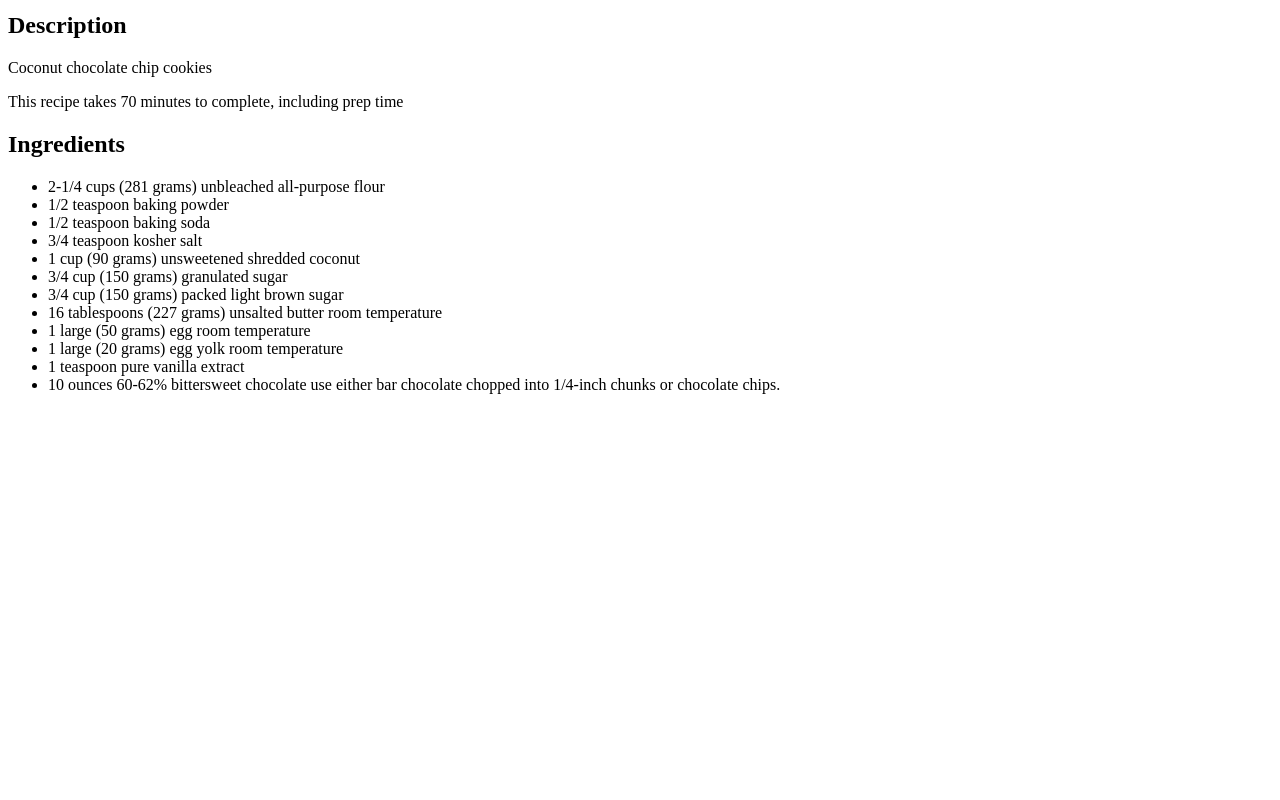
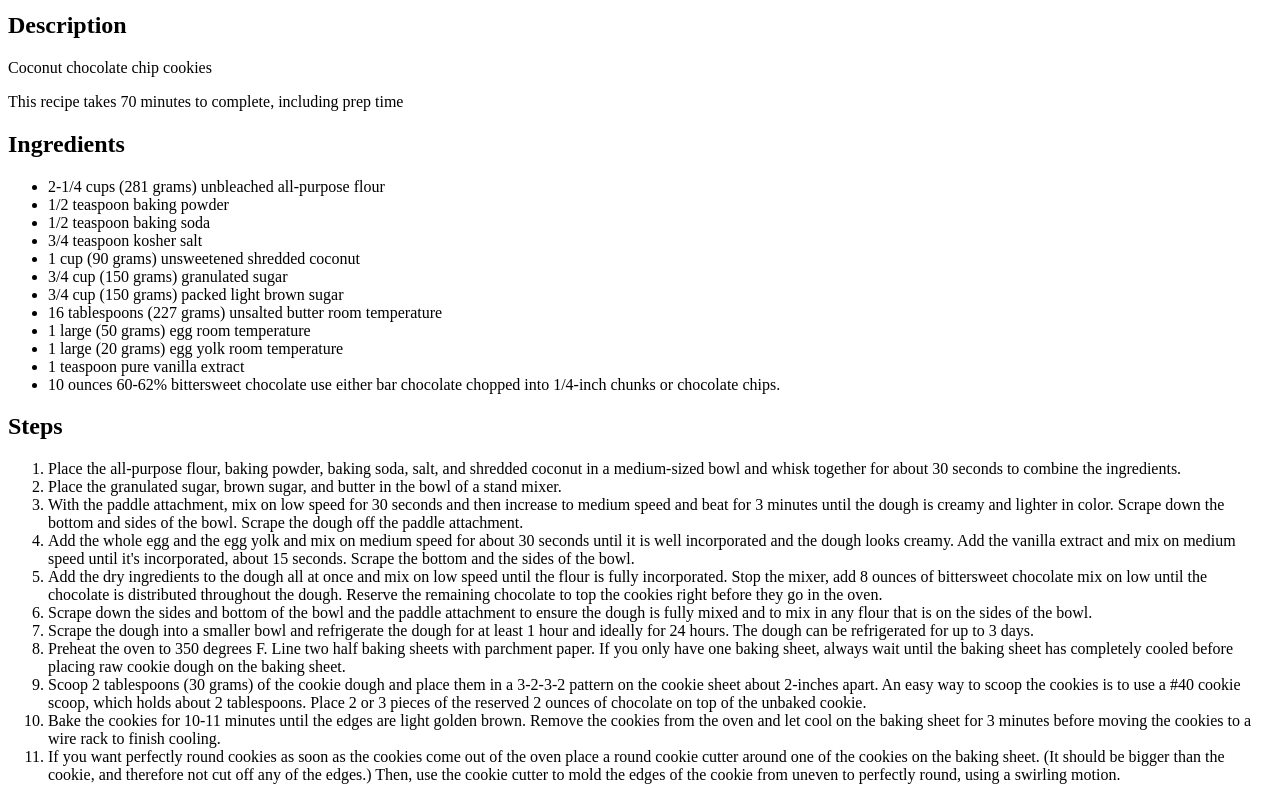
Before and after one commit to dclay9/odin-recipes, a plain HTML site: page recipes/cookies.html in a window 1280 px wide. Shown: the part 392-1192 px from the top of the page. Before the commit the page ends 802 px from the top, so only its background shows below. Drawn offline with Linux system fonts and the light colour scheme.

Commit message:
Add recipe steps for cookies page

```diff
--- a/recipes/cookies.html
+++ b/recipes/cookies.html
@@ -27,5 +27,19 @@
         <li>1 teaspoon pure vanilla extract</li>
         <li>10 ounces 60-62% bittersweet chocolate use either bar chocolate chopped into 1/4-inch chunks or chocolate chips.</li>
     </ul>
+    <h2>Steps</h2>
+    <ol>
+        <li>Place the all-purpose flour, baking powder, baking soda, salt, and shredded coconut in a medium-sized bowl and whisk together for about 30 seconds to combine the ingredients.</li>
+        <li>Place the granulated sugar, brown sugar, and butter in the bowl of a stand mixer.</li>
+        <li>With the paddle attachment, mix on low speed for 30 seconds and then increase to medium speed and beat for 3 minutes until the dough is creamy and lighter in color. Scrape down the bottom and sides of the bowl. Scrape the dough off the paddle attachment.</li>
+        <li>Add the whole egg and the egg yolk and mix on medium speed for about 30 seconds until it is well incorporated and the dough looks creamy. Add the vanilla extract and mix on medium speed until it's incorporated, about 15 seconds. Scrape the bottom and the sides of the bowl.</li>
+        <li>Add the dry ingredients to the dough all at once and mix on low speed until the flour is fully incorporated. Stop the mixer, add 8 ounces of bittersweet chocolate mix on low until the chocolate is distributed throughout the dough. Reserve the remaining chocolate to top the cookies right before they go in the oven.</li>
+        <li>Scrape down the sides and bottom of the bowl and the paddle attachment to ensure the dough is fully mixed and to mix in any flour that is on the sides of the bowl.</li>
+        <li>Scrape the dough into a smaller bowl and refrigerate the dough for at least 1 hour and ideally for 24 hours. The dough can be refrigerated for up to 3 days.</li>
+        <li>Preheat the oven to 350 degrees F. Line two half baking sheets with parchment paper. If you only have one baking sheet, always wait until the baking sheet has completely cooled before placing raw cookie dough on the baking sheet.</li>
+        <li>Scoop 2 tablespoons (30 grams) of the cookie dough and place them in a 3-2-3-2 pattern on the cookie sheet about 2-inches apart. An easy way to scoop the cookies is to use a #40 cookie scoop, which holds about 2 tablespoons. Place 2 or 3 pieces of the reserved 2 ounces of chocolate on top of the unbaked cookie.</li>
+        <li>Bake the cookies for 10-11 minutes until the edges are light golden brown. Remove the cookies from the oven and let cool on the baking sheet for 3 minutes before moving the cookies to a wire rack to finish cooling.</li>
+        <li>If you want perfectly round cookies as soon as the cookies come out of the oven place a round cookie cutter around one of the cookies on the baking sheet. (It should be bigger than the cookie, and therefore not cut off any of the edges.) Then, use the cookie cutter to mold the edges of the cookie from uneven to perfectly round, using a swirling motion.</li>
+    </ol>
 </body>
 </html>
```
